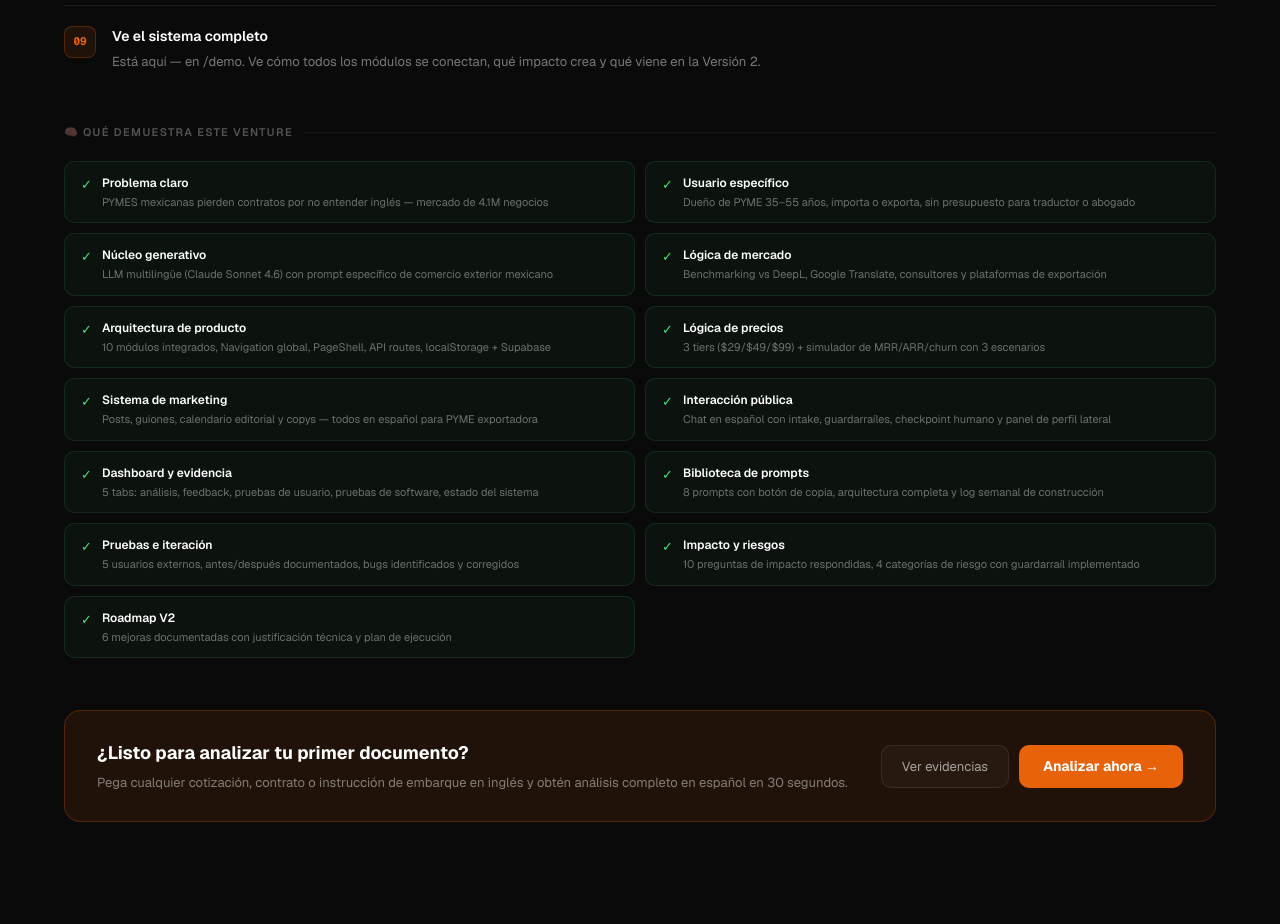
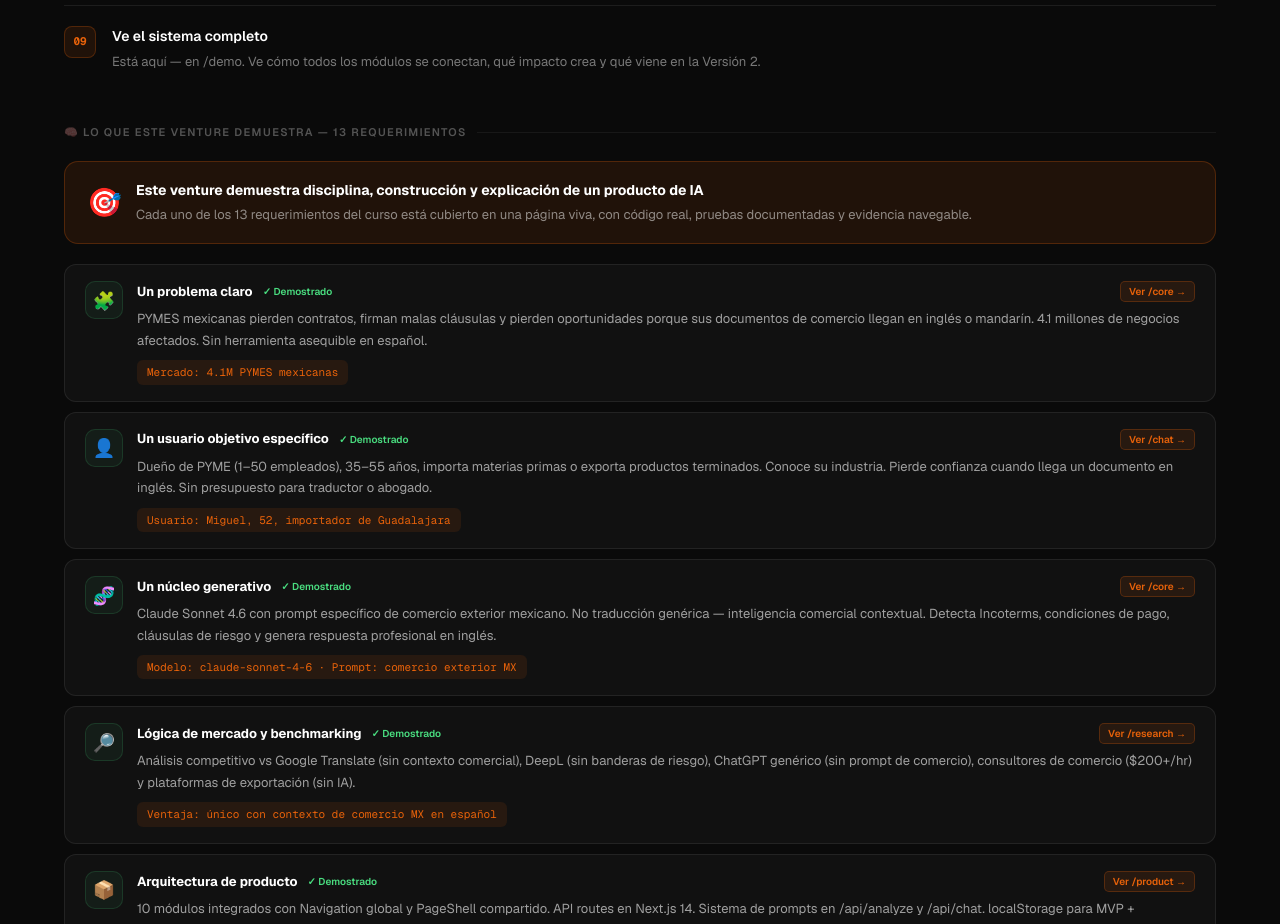
Before and after one commit to camibarcenag-debug/borderless-ai, a Next.js app: page /demo in a window 1280 px wide. Shown: the part 2320-3244 px from the top of the page. Before the commit the page ends 3222 px from the top, so only its background shows below. Built offline with nearby package versions, Linux system fonts and the light colour scheme.

Commit message:
feat/week6: demo — 13 venture requirements each with proof, link and metric

```diff
--- a/app/demo/page.tsx
+++ b/app/demo/page.tsx
@@ -290,30 +290,117 @@ export default function DemoPage() {
         )}
       </div>
 
-      {/* ── PROOF CHECKLIST ── */}
+      {/* ── WHAT THIS VENTURE PROVES ── */}
       <div style={{ marginBottom:'52px' }}>
-        {section('🧠 Qué Demuestra Este Venture')}
-        <div style={{ display:'grid', gridTemplateColumns:'repeat(2,1fr)', gap:'10px' }}>
+        {section('🧠 Lo Que Este Venture Demuestra — 13 Requerimientos')}
+
+        <div style={{ background:OB, border:`1px solid ${OBR}`, borderRadius:'14px', padding:'18px 22px', marginBottom:'20px', display:'flex', alignItems:'center', gap:'14px' }}>
+          <span style={{ fontSize:'28px' }}>🎯</span>
+          <div>
+            <div style={{ fontSize:'14px', fontWeight:700, color:'#fff', marginBottom:'4px' }}>Este venture demuestra disciplina, construcción y explicación de un producto de IA</div>
+            <div style={{ fontSize:'13px', color:'rgba(255,255,255,0.5)', lineHeight:1.6 }}>
+              Cada uno de los 13 requerimientos del curso está cubierto en una página viva, con código real, pruebas documentadas y evidencia navegable.
+            </div>
+          </div>
+        </div>
+
+        <div style={{ display:'flex', flexDirection:'column', gap:'10px' }}>
           {[
-            { label:'Problema claro',           val:'PYMES mexicanas pierden contratos por no entender inglés — mercado de 4.1M negocios' },
-            { label:'Usuario específico',        val:'Dueño de PYME 35–55 años, importa o exporta, sin presupuesto para traductor o abogado' },
-            { label:'Núcleo generativo',         val:'LLM multilingüe (Claude Sonnet 4.6) con prompt específico de comercio exterior mexicano' },
-            { label:'Lógica de mercado',         val:'Benchmarking vs DeepL, Google Translate, consultores y plataformas de exportación' },
-            { label:'Arquitectura de producto',  val:'10 módulos integrados, Navigation global, PageShell, API routes, localStorage + Supabase' },
-            { label:'Lógica de precios',         val:'3 tiers ($29/$49/$99) + simulador de MRR/ARR/churn con 3 escenarios' },
-            { label:'Sistema de marketing',      val:'Posts, guiones, calendario editorial y copys — todos en español para PYME exportadora' },
-            { label:'Interacción pública',       val:'Chat en español con intake, guardarraíles, checkpoint humano y panel de perfil lateral' },
-            { label:'Dashboard y evidencia',     val:'5 tabs: análisis, feedback, pruebas de usuario, pruebas de software, estado del sistema' },
-            { label:'Biblioteca de prompts',     val:'8 prompts con botón de copia, arquitectura completa y log semanal de construcción' },
-            { label:'Pruebas e iteración',       val:'5 usuarios externos, antes/después documentados, bugs identificados y corregidos' },
-            { label:'Impacto y riesgos',         val:'10 preguntas de impacto respondidas, 4 categorías de riesgo con guardarraíl implementado' },
-            { label:'Roadmap V2',                val:'6 mejoras documentadas con justificación técnica y plan de ejecución' },
-          ].map((p,i) => (
-            <div key={i} style={{ background:`${G}0.04)`, border:`1px solid ${G}0.12)`, borderRadius:'10px', padding:'12px 16px', display:'flex', gap:'10px', alignItems:'flex-start' }}>
-              <span style={{ color:'#4ade80', fontSize:'13px', marginTop:'1px', flexShrink:0 }}>✓</span>
-              <div>
-                <div style={{ fontSize:'12px', fontWeight:600, color:'#fff', marginBottom:'2px' }}>{p.label}</div>
-                <div style={{ fontSize:'11px', color:'rgba(255,255,255,0.4)', lineHeight:1.5 }}>{p.val}</div>
+            {
+              icon:'🧩', req:'Un problema claro',
+              proof:'PYMES mexicanas pierden contratos, firman malas cláusulas y pierden oportunidades porque sus documentos de comercio llegan en inglés o mandarín. 4.1 millones de negocios afectados. Sin herramienta asequible en español.',
+              link:'/core', linkLabel:'Ver /core',
+              metric:'Mercado: 4.1M PYMES mexicanas',
+            },
+            {
+              icon:'👤', req:'Un usuario objetivo específico',
+              proof:'Dueño de PYME (1–50 empleados), 35–55 años, importa materias primas o exporta productos terminados. Conoce su industria. Pierde confianza cuando llega un documento en inglés. Sin presupuesto para traductor o abogado.',
+              link:'/chat', linkLabel:'Ver /chat',
+              metric:'Usuario: Miguel, 52, importador de Guadalajara',
+            },
+            {
+              icon:'🧬', req:'Un núcleo generativo',
+              proof:'Claude Sonnet 4.6 con prompt específico de comercio exterior mexicano. No traducción genérica — inteligencia comercial contextual. Detecta Incoterms, condiciones de pago, cláusulas de riesgo y genera respuesta profesional en inglés.',
+              link:'/core', linkLabel:'Ver /core',
+              metric:'Modelo: claude-sonnet-4-6 · Prompt: comercio exterior MX',
+            },
+            {
+              icon:'🔎', req:'Lógica de mercado y benchmarking',
+              proof:'Análisis competitivo vs Google Translate (sin contexto comercial), DeepL (sin banderas de riesgo), ChatGPT genérico (sin prompt de comercio), consultores de comercio ($200+/hr) y plataformas de exportación (sin IA).',
+              link:'/research', linkLabel:'Ver /research',
+              metric:'Ventaja: único con contexto de comercio MX en español',
+            },
+            {
+              icon:'📦', req:'Arquitectura de producto',
+              proof:'10 módulos integrados con Navigation global y PageShell compartido. API routes en Next.js 14. Sistema de prompts en /api/analyze y /api/chat. localStorage para MVP + Supabase para análisis persistentes.',
+              link:'/product', linkLabel:'Ver /product',
+              metric:'Stack: Next.js 14 · Claude API · Vercel · Supabase',
+            },
+            {
+              icon:'💰', req:'Lógica de precios o valor',
+              proof:'Tres tiers: Explorador ($0/mes, 3 análisis), Profesional ($29/mes, ilimitado), Empresa ($99/mes, multi-usuario). Simulador interactivo de MRR/ARR/churn con escenarios Conservador, Esperado y Agresivo.',
+              link:'/pricing', linkLabel:'Ver /pricing',
+              metric:'ROI: un trato salvado = 3 meses de suscripción pagados',
+            },
+            {
+              icon:'📣', req:'Sistema de marketing y contenido',
+              proof:'Posts de LinkedIn, Instagram Reels, guiones de video de 15/30/60 segundos, copys de WhatsApp, calendario editorial de 30 días, estrategia de SEO en español y propuesta de valor por segmento de cliente.',
+              link:'/marketing', linkLabel:'Ver /marketing',
+              metric:'Canal principal: WhatsApp + Instagram para PYME mexicana',
+            },
+            {
+              icon:'💬', req:'Interacción pública vía chatbot',
+              proof:'Chat en español con intake de 3 preguntas (industria, importa/exporta, reto principal). Respuestas personalizadas de Claude. Panel de perfil lateral. Guardarraíles que bloquean antes de llamar a la API. Checkpoint humano para casos legales.',
+              link:'/chat', linkLabel:'Ver /chat',
+              metric:'Guardarraíl: keywords bloqueadas → API nunca llamada',
+            },
+            {
+              icon:'📊', req:'Dashboard, outputs guardados y evidencia',
+              proof:'5 tabs: Análisis Guardados (3 análisis reales con riesgos detectados) · Retroalimentación (6 ratings con tasa de satisfacción) · Pruebas de Usuario (5 externos con antes/después) · Pruebas de Software (7/7 pasan) · Estado del Sistema (9/9 módulos en verde).',
+              link:'/dashboard', linkLabel:'Ver /dashboard',
+              metric:'Satisfacción: 83% de respuestas calificadas como útiles',
+            },
+            {
+              icon:'📚', req:'Biblioteca de prompts y documentación',
+              proof:'8 prompts organizados por módulo con botón de copia individual. Arquitectura completa del sistema en monoespaciado. Log de construcción semanal color-coded por semana (Weeks 1–3, 4, 5, 6). Todo navegable en 3 tabs.',
+              link:'/docs', linkLabel:'Ver /docs',
+              metric:'8 prompts · arquitectura completa · 4 semanas documentadas',
+            },
+            {
+              icon:'🧪', req:'Pruebas de usuario e iteración',
+              proof:'5 usuarios externos probaron el sistema completo: Valentina (diseñadora freelance) · Miguel (importador 52 años) · Rodrigo (PM remoto) · Daniela (UX designer) · Carlos (fundador exportador). Cada uno con qué funcionó, qué confundió y qué cambió.',
+              link:'/dashboard', linkLabel:'Ver en Dashboard',
+              metric:'V1 → V2: 5 cambios documentados basados en feedback real',
+            },
+            {
+              icon:'🌱', req:'Impacto práctico y conciencia de riesgos',
+              proof:'10 preguntas de impacto respondidas. 4 categorías de riesgo con guardarraíl implementado: uso indebido (disclaimer obligatorio), sesgo (corredores menos documentados), incentivos (divulgación de partnerships) y privacidad (documentos no almacenados en servidor).',
+              link:'/demo', linkLabel:'Ver en Demo → Riesgos',
+              metric:'Impacto potencial: 4.1M PYMES con acceso a comercio global',
+            },
+            {
+              icon:'🔮', req:'Roadmap Versión 2',
+              proof:'6 mejoras documentadas: Carga de documentos PDF/Word · Entrada en mandarín · Tabla de comparación por corredor comercial · Supabase con cuentas de usuario · API white-label para bancos · Historial lateral de análisis. Con justificación técnica y prioridad.',
+              link:'/demo', linkLabel:'Ver en Demo → Roadmap V2',
+              metric:'Prioridad 1: carga de PDF — más solicitado en pruebas de usuario',
+            },
+          ].map((p, i) => (
+            <div key={i} style={{ background:C, border:`1px solid ${B}`, borderRadius:'12px', padding:'16px 20px', display:'flex', gap:'14px', alignItems:'flex-start' }}>
+              <div style={{ width:'38px', height:'38px', borderRadius:'10px', background:`${G}0.06)`, border:`1px solid ${G}0.15)`, display:'flex', alignItems:'center', justifyContent:'center', fontSize:'18px', flexShrink:0 }}>
+                {p.icon}
+              </div>
+              <div style={{ flex:1, minWidth:0 }}>
+                <div style={{ display:'flex', alignItems:'center', gap:'10px', marginBottom:'6px', flexWrap:'wrap' }}>
+                  <span style={{ fontSize:'13px', fontWeight:700, color:'#fff' }}>{p.req}</span>
+                  <span style={{ fontSize:'10px', color:'#4ade80', fontWeight:600 }}>✓ Demostrado</span>
+                  <a href={p.link} style={{ fontSize:'10px', color:O, background:OB, border:`1px solid ${OBR}`, padding:'2px 8px', borderRadius:'5px', textDecoration:'none', fontWeight:600, marginLeft:'auto' }}>
+                    {p.linkLabel} →
+                  </a>
+                </div>
+                <div style={{ fontSize:'13px', color:'rgba(255,255,255,0.6)', lineHeight:1.65, marginBottom:'8px' }}>{p.proof}</div>
+                <div style={{ fontSize:'11px', color:O, background:OB, padding:'4px 10px', borderRadius:'6px', display:'inline-block', fontFamily:'var(--font-geist-mono)' }}>
+                  {p.metric}
+                </div>
               </div>
             </div>
           ))}
```
